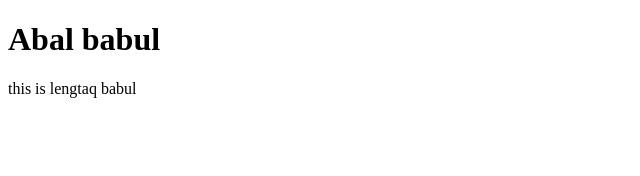
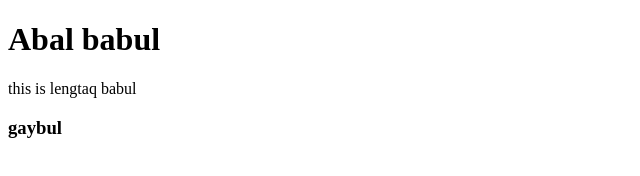
Before and after one commit to sujonkarmoker/my-second, a plain HTML site: page index.html in a window 1280 px wide. Shown: the full height of the page, 0-640 px from the left. Drawn offline with Linux system fonts and the light colour scheme.

Commit message:
gay added

```diff
--- a/index.html
+++ b/index.html
@@ -9,6 +9,7 @@
 <body>
     <h1>Abal babul</h1>
     <p>this is lengtaq babul</p>
+    <h3>gaybul</h3>
 
 </body>
 </html>
```
